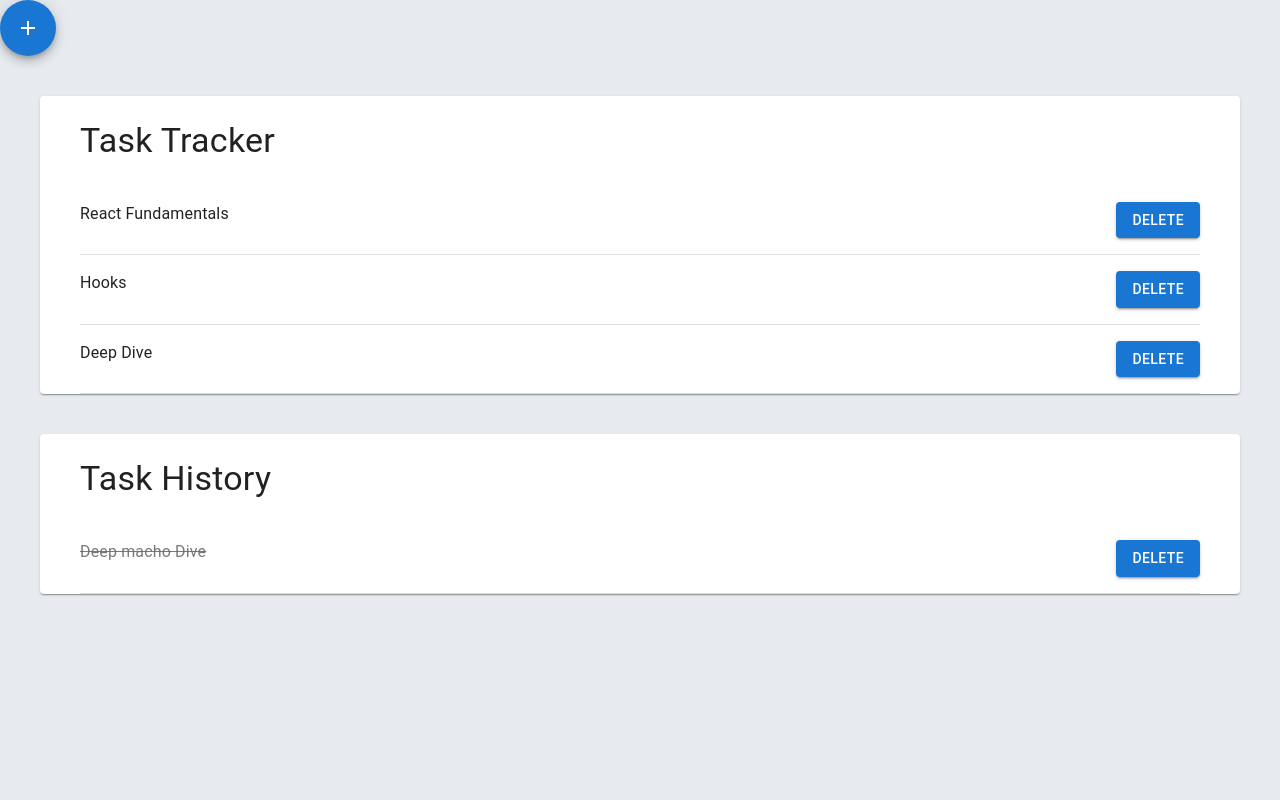
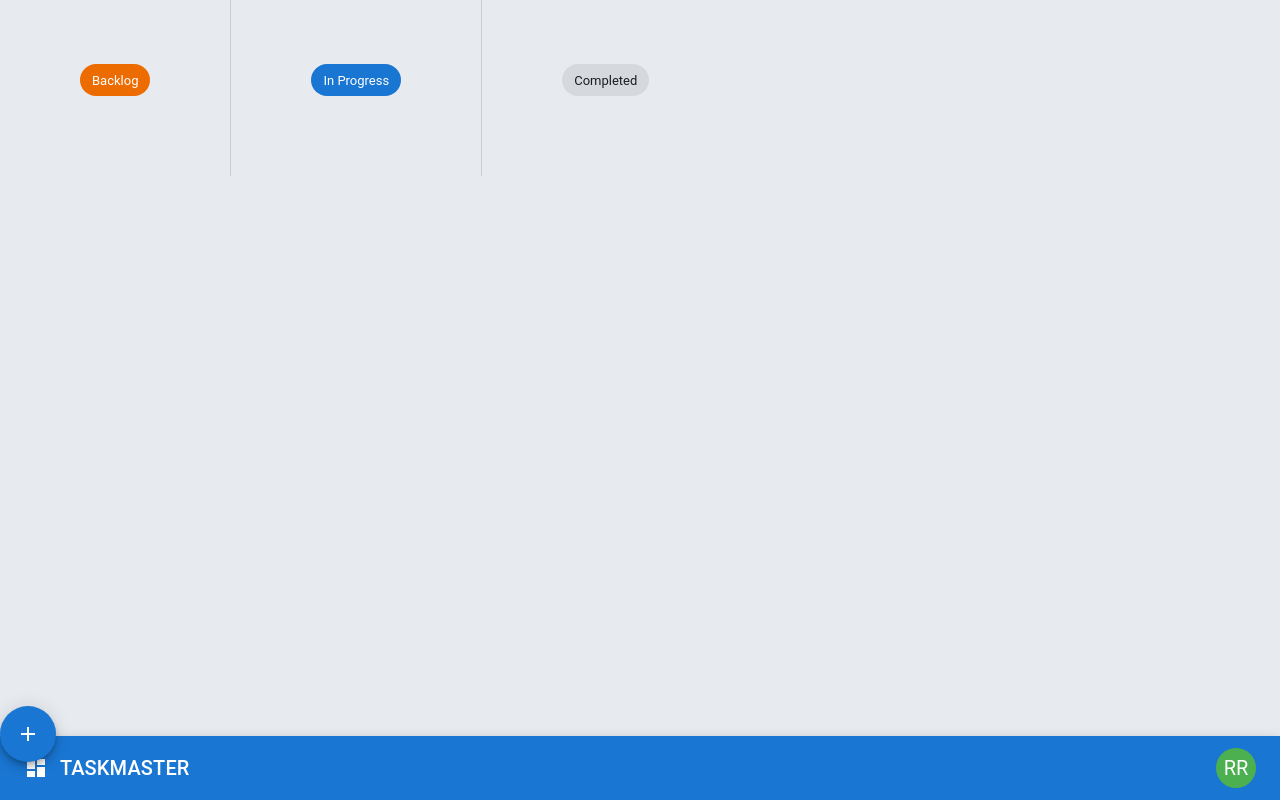
Before and after one commit to youcanbepro/React-Training-Task-Tracker, a React (Create React App) app: page / in a window 1280 px wide. Built offline with nearby package versions, Linux system fonts and the light colour scheme.

Commit message:
#card component

```diff
--- a/src/App.js
+++ b/src/App.js
@@ -3,6 +3,8 @@ import { TaskList } from "./components/taskList/TaskList";
 import Fab from '@mui/material/Fab';
 import AddIcon from '@mui/icons-material/Add';
 import { TaskStore } from './components/utils/TaskStore';
+import { MuiNavBar } from "./components/utils/components/MuiNavBar";
+import { Divider, Stack } from "@mui/material";
 /**
  * Simple task tracker app.
  * (For training purposes)
@@ -12,14 +14,17 @@ function App() {
     const {tasks,tasksHistory} = TaskStore.useStore()
 
   return (
+    <>
+<MuiNavBar/>
+<Stack  direction={'row'} divider={<Divider orientation="vertical" flexItem/>}>
+        <TaskList title="Backlog" tasks={tasks} />
+        <TaskList title="In Progress" tasks={tasksHistory} />
+        <TaskList  title="Completed" tasks={tasksHistory} />
+</Stack>
 
-    <>
-     <Fab color="primary" aria-label="add">
-        <AddIcon />
-      </Fab>
-        <TaskList title={"Task Tracker"} tasks={tasks} />
-          <TaskList  title={"Task History"} tasks={tasksHistory} />
+
     </>
+
   );
 }
 
--- a/src/components/taskForm/TaskForm.js
+++ b/src/components/taskForm/TaskForm.js
@@ -1,16 +1,36 @@
 
 import * as React from 'react';
 import Box from '@mui/material/Box';
-import Fab from '@mui/material/Fab';
-import AddIcon from '@mui/icons-material/Add';
-import EditIcon from '@mui/icons-material/Edit';
-import FavoriteIcon from '@mui/icons-material/Favorite';
-import NavigationIcon from '@mui/icons-material/Navigation';
+import { Button, Paper, Stack, TextField, Typography } from '@mui/material';
+
 
 export const TaskForm = () => {
   return (
     <>
+        <Box sx={{ alignItems:"center"}} mx={5} my={5}>
+      <Paper elevation={12} mx={5}>
+        <Box mx={5}>
+          <Box pt={3} pb={5}>
+            <Typography variant='h6'>Add Task</Typography>
+          </Box>
+          <Stack spacing={2}>
+ <Stack direction={"column"} spacing={3}>
+  <TextField required variant='outlined' label='Enter Title'></TextField>
+<TextField multiline minRows={3} variant='outlined' label='Enter Description'></TextField>
+ </Stack>
 
+          </Stack>
+          <Box pt={3} pb={5}>
+               <Button variant='contained' onClick={() => {
+
+
+                  } }>Create Task</Button>
+          </Box>
+
+        </Box>
+
+      </Paper>
+    </Box>
     </>
   )
 }
--- a/src/components/taskList/TaskList.js
+++ b/src/components/taskList/TaskList.js
@@ -1,26 +1,30 @@
 import React from 'react'
-import { Paper, Box, Typography,  } from '@mui/material';
+import { Paper, Box, Typography, Chip,  } from '@mui/material';
 
 import { TaskListItem } from './taskListItem/TaskListItem';
+import { TaskCard } from './taskListItem/TaskCard';
 
 
 export const TaskList = ({title,tasks}) => {
 
-
+const getTitleColor =()=>{
+  if(title.toString()==="Backlog")
+      return "warning"
+    else  if(title.toString()==="In Progress")
+      return "primary"
+}
 
   return (
     <Box mx={5} my={5}>
-      <Paper mx={5}>
         <Box mx={5}>
-          <Box pt={3} pb={5}>
-            <Typography variant='h4'>{title}</Typography>
+          <Box pt={3} pb={5} sx={{display:"flex", justifyContent:"center" } }>
+            <Chip color={getTitleColor()} label={title}  />
           </Box>
           {tasks.map(task => (
-             <TaskListItem task={task}/>
+             <TaskCard task={task}/>
           ))}
 
         </Box>
-      </Paper>
     </Box>
   )
 }
--- /dev/null
+++ b/src/components/taskList/taskListItem/TaskCard.js
@@ -0,0 +1,89 @@
+import { Box, Card, CardContent, Typography, Button, Grid, Divider, Snackbar, CardActions, Tooltip, Paper, TextField  } from '@mui/material'
+import React, { useState } from 'react'
+import { TaskStore } from '../../utils/TaskStore';
+import { useLongPress } from '../../utils/useLongPress';
+import { MuiDialog } from '../../utils/components/MuiDialog';
+import { msgAction } from '../../BackendDeclarations';
+import Alert from '@mui/material/Alert';
+import Fab from '@mui/material/Fab';
+import DoneIcon from '@mui/icons-material/Done';
+import DeleteIcon from '@mui/icons-material/Delete';
+import SendIcon from '@mui/icons-material/Send';
+
+export const TaskCard = ({task}) => {
+      const {handleTaskClick,sendMsg,msg} = TaskStore.useStore()
+  const [visible, setVisible]= useState(false)
+   const [snackVisibility, setSnackVisibility]= useState(false)
+
+  const handleClose = (
+    event,
+    reason
+  ) => {
+    if (reason === 'clickaway') {
+      return;
+    }
+   setSnackVisibility(false)
+  };
+
+
+
+  return (
+    <Box width={"300px"} padding={"10px"}>
+
+    <Card>
+    <CardContent>
+        <Paper  elevation={1} sx={{display:"flex",justifyContent:"center" , alignItems:"center", bgcolor:"#33bfff", height:80}}>
+        <Typography  style={{ textDecoration: task.completed ? 'line-through' : 'none', }} gutterBottom variant='h6' component={'div'}>{task.text}</Typography>
+        </Paper>
+    <Typography  sx={{display:"flex",justifyContent:"center" , alignItems:"center", height:50}}  variant='body2' color={'text.secondary'}>{task.summary}</Typography>
+    </CardContent>
+    <CardActions sx={{display:"flex"}}>
+<Box sx={{display:"flex",flexDirection:"row-reverse",gap:"10px", justifyContent:"end" }}>
+  <Tooltip   title="Move to WIP" arrow  placement='top' >
+       <Fab size='small' color="primary" aria-label="move"  onClick={() => {
+                    setVisible(true)
+                    sendMsg({id:task.id,msgAc:msgAction.delete})
+
+                  } }>
+            <SendIcon />
+          </Fab>
+    </Tooltip>
+    <Tooltip   title="Delete Task" arrow  placement='top' >
+       <Fab size='small' color="primary" aria-label="delete"  onClick={() => {
+                    setVisible(true)
+                    sendMsg({id:task.id,msgAc:msgAction.delete})
+
+                  } }>
+            <DeleteIcon />
+          </Fab>
+    </Tooltip>
+
+   {!task.completed&&<Tooltip title="Complete" arrow  placement='top' >
+       <Fab size='small' color="primary" aria-label="complete"  onClick={() => {
+                    setVisible(true)
+                    sendMsg({id:task.id,msgAc:msgAction.delete})
+
+                  } }>
+            <DoneIcon />
+          </Fab>
+    </Tooltip>}
+</Box>
+</CardActions>
+</Card>
+
+{<Snackbar autoHideDuration={2000} open={snackVisibility} onClose={handleClose}>
+
+              <Alert
+          onClose={handleClose}
+          severity="success"
+          variant="filled"
+          sx={{ width: '100%' }}
+        >
+         Congratulations on completing the task !!!
+        </Alert>
+            </Snackbar>
+              }
+
+    </Box>
+  )
+}
--- a/src/components/taskList/taskListItem/TaskListItem.js
+++ b/src/components/taskList/taskListItem/TaskListItem.js
@@ -42,9 +42,11 @@ export const TaskListItem = (task) => {
                 </Grid>
                 <Grid item>
 
-                    {msg.msgAc==msgAction.edit?<Fab size='small' color="secondary" aria-label="edit">
+                    {msg.msgAc==msgAction.edit?<Fab size='small' color="primary" aria-label="edit">
         <EditIcon onClick={()=> sendMsg({id:task.task.id,msgAc:msgAction.none})} />
-      </Fab>:<Button variant='contained' onClick={() => {
+      </Fab>:
+
+      <Button variant='contained' color='primary' onClick={() => {
                     setVisible(true)
                     sendMsg({id:task.task.id,msgAc:msgAction.delete})
 
--- a/src/components/utils/TaskStore.js
+++ b/src/components/utils/TaskStore.js
@@ -11,7 +11,7 @@ function createStore() {
   function Provider({ children }) {
 
     const [tasks, setTasks] = useState([])
-      const [completedTasks, setcompletedTasks] = useState([ { id: "r4", text: 'Deep  macho Dive',summary:"Performance enhancing",  completed: true } ])
+      const [completedTasks, setcompletedTasks] = useState([])
     const [msg, setMsg]=useState({id:"",msg:msgAction.cancel})
     const [popUp, setPopUp]=useState({id:"",popUp:popUpType.none})
 
@@ -22,13 +22,8 @@ localStorage.setItem("tasks",JSON.stringify(updatedTasks))
   const tasksLocal = localStorage.getItem("tasks")
     if (tasksLocal)
     setTasks(JSON.parse(tasksLocal))
-else
-setTasks([
-    { id: "r1", text: 'React Fundamentals',summary:"Get fimiliar with the basics ", completed: false },
-    { id: "r2", text: 'Hooks',summary:"All the hooks ",  completed: false },
-    { id: "r3", text: 'Deep Dive',summary:"Performance enhancing",  completed: false }
-  ])
-  // localStorage.clear()
+
+   //localStorage.clear()
     },[])
      useEffect(() => {
  switch (popUpType) {
--- /dev/null
+++ b/src/components/utils/components/MuiNavBar.js
@@ -0,0 +1,39 @@
+import { AppBar, Avatar, Chip, Fab, IconButton, Stack, styled, Toolbar, Tooltip, Typography } from '@mui/material'
+import { green, pink } from '@mui/material/colors';
+import CatchingPokemonIcon from '@mui/icons-material/Dashboard'
+import AddIcon from '@mui/icons-material/Add';
+import React from 'react'
+
+export const StyledFab = styled(Fab)({
+  position: 'absolute',
+  zIndex: 1,
+  top: -30,
+  left: 0,
+  right: 0,
+  margin: '0 auto',
+});
+export const MuiNavBar = () => {
+  return (
+    <AppBar position='fixed' sx={{ top: 'auto', bottom: 0 }} color='primary'>
+        <Toolbar>
+
+            <IconButton size='large' edge="start" color='inherit' aria-label='logo'>
+                <CatchingPokemonIcon/>
+                </IconButton>
+                <Typography variant='h6' component="div" sx={{flexGrow:1}}>
+                    TASKMASTER
+                </Typography>
+                <Stack direction={'row'} spacing={2}>
+
+                <Tooltip title="Create Task" arrow  placement='top' >
+       <StyledFab color="primary" aria-label="add">
+            <AddIcon />
+          </StyledFab>
+    </Tooltip>
+
+               <Avatar sx={{ bgcolor: green[500]   }}>RR</Avatar>
+            </Stack>
+        </Toolbar>
+    </AppBar>
+  )
+}
```
